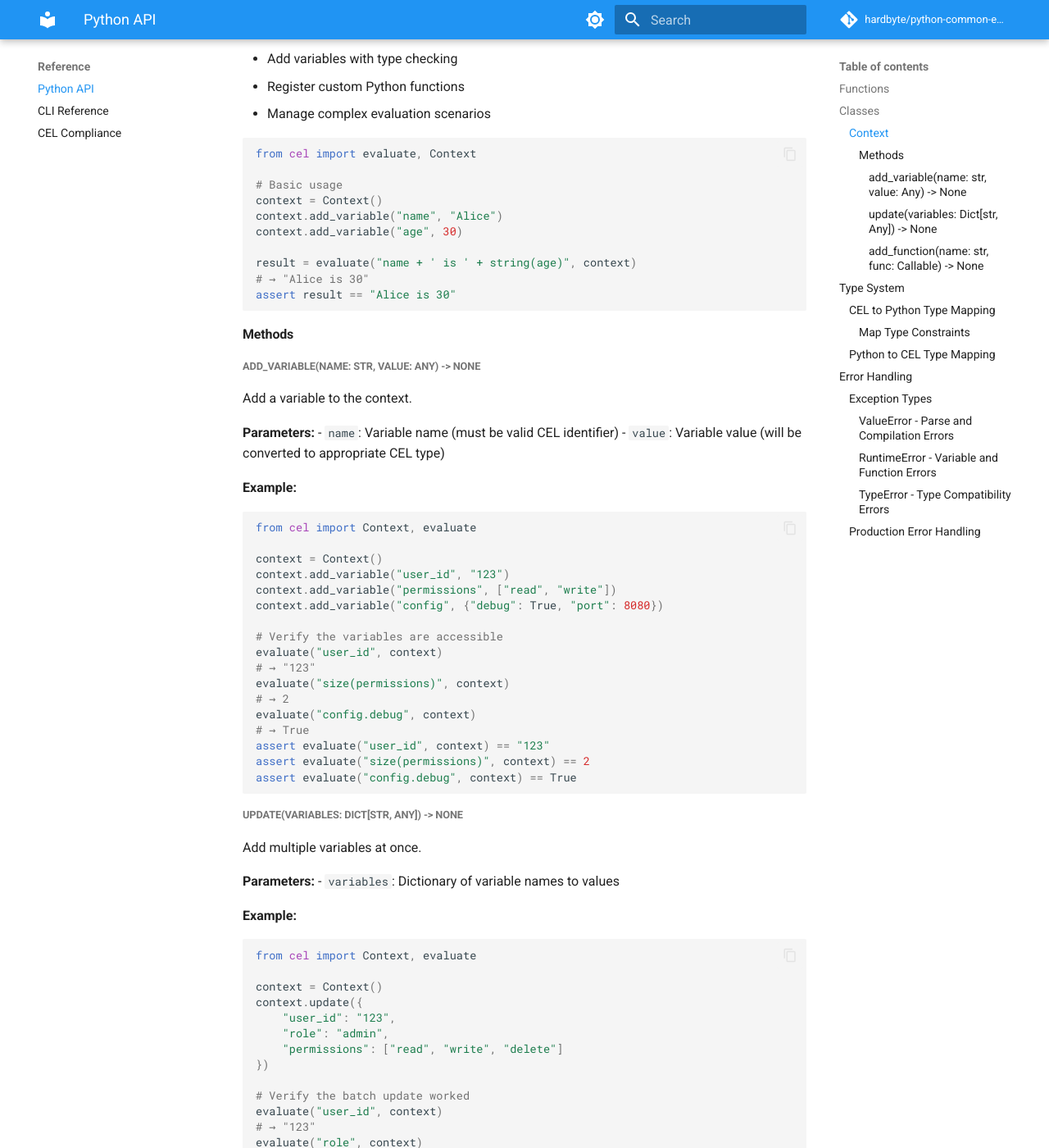
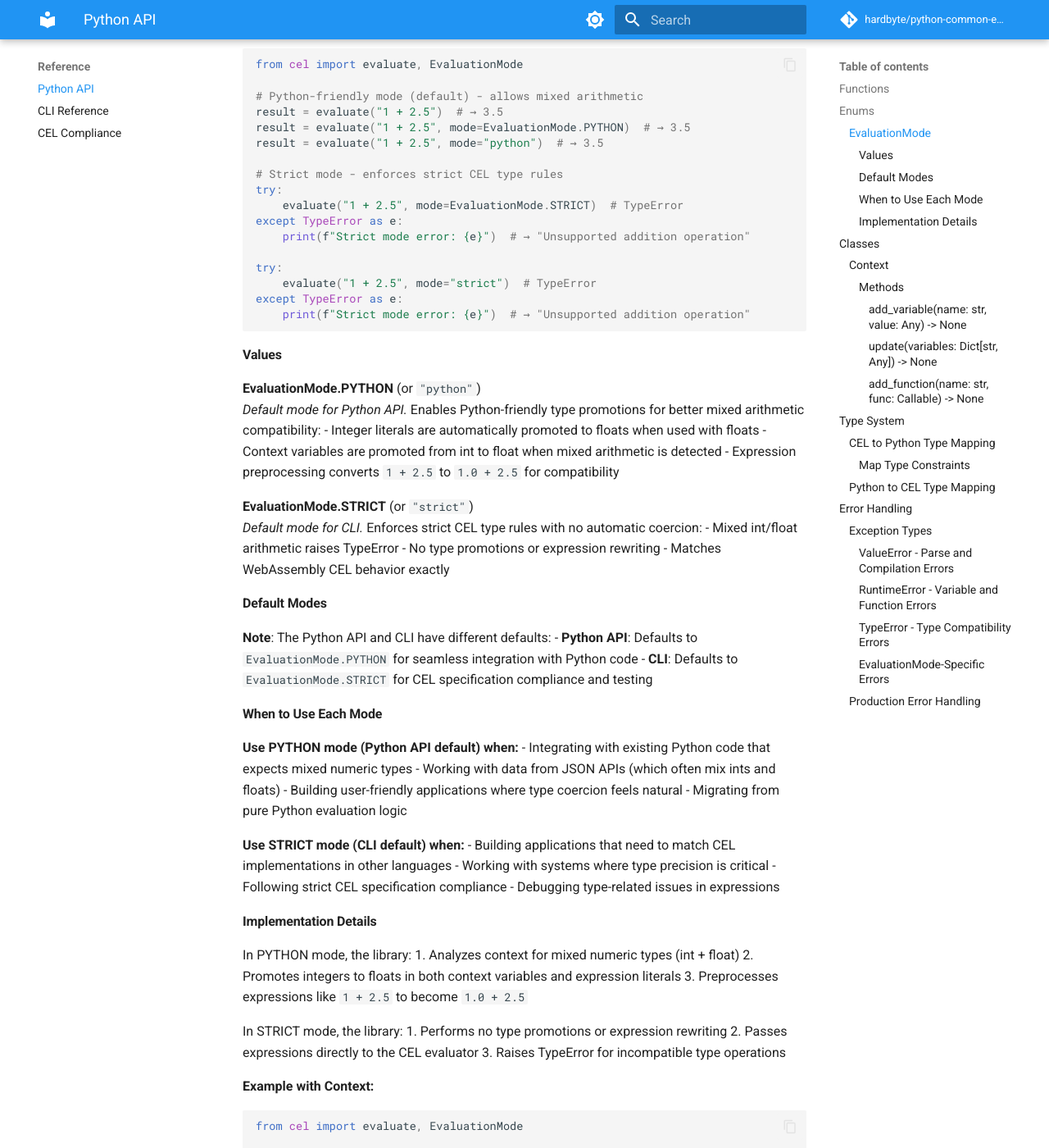
Before and after one commit to hardbyte/python-common-expression-language, an MkDocs documentation site: the page built from docs/reference/python-api.md, in a window 1280 px wide and 1400 px high, scrolled down 671 px. Shown: the whole window at 82% size. Built offline with MkDocs 1.6.1 and Material for MkDocs 9.7.7, drawn with Linux system fonts in a browser that asks for light colours; comment, search, counter and statistics services are not loaded; some of the changed text lies outside the part shown.

Commit message:
Feat/strict mode (#13)
* Add type stubs for CEL Rust extension module
* Add EvaluationMode for evaluation
* Test evaluation mode

````diff
--- a/docs/reference/python-api.md
+++ b/docs/reference/python-api.md
@@ -5,6 +5,97 @@ Complete autogenerated reference for the Python CEL library.
 ## Functions
 
 ::: cel.evaluate
+
+## Enums
+
+### EvaluationMode
+
+**Controls how CEL expressions handle type compatibility.**
+
+The EvaluationMode enum allows you to choose between Python-friendly type coercion (default) and strict CEL type enforcement:
+
+```python
+from cel import evaluate, EvaluationMode
+
+# Python-friendly mode (default) - allows mixed arithmetic
+result = evaluate("1 + 2.5")  # → 3.5
+result = evaluate("1 + 2.5", mode=EvaluationMode.PYTHON)  # → 3.5
+result = evaluate("1 + 2.5", mode="python")  # → 3.5
+
+# Strict mode - enforces strict CEL type rules
+try:
+    evaluate("1 + 2.5", mode=EvaluationMode.STRICT)  # TypeError
+except TypeError as e:
+    print(f"Strict mode error: {e}")  # → "Unsupported addition operation"
+
+try:
+    evaluate("1 + 2.5", mode="strict")  # TypeError
+except TypeError as e:
+    print(f"Strict mode error: {e}")  # → "Unsupported addition operation"
+```
+
+#### Values
+
+**EvaluationMode.PYTHON** (or `"python"`)
+*Default mode for Python API.* Enables Python-friendly type promotions for better mixed arithmetic compatibility:
+- Integer literals are automatically promoted to floats when used with floats
+- Context variables are promoted from int to float when mixed arithmetic is detected
+- Expression preprocessing converts `1 + 2.5` to `1.0 + 2.5` for compatibility
+
+**EvaluationMode.STRICT** (or `"strict"`)
+*Default mode for CLI.* Enforces strict CEL type rules with no automatic coercion:
+- Mixed int/float arithmetic raises TypeError
+- No type promotions or expression rewriting
+- Matches WebAssembly CEL behavior exactly
+
+#### Default Modes
+
+**Note**: The Python API and CLI have different defaults:
+- **Python API**: Defaults to `EvaluationMode.PYTHON` for seamless integration with Python code
+- **CLI**: Defaults to `EvaluationMode.STRICT` for CEL specification compliance and testing
+
+#### When to Use Each Mode
+
+**Use PYTHON mode (Python API default) when:**
+- Integrating with existing Python code that expects mixed numeric types
+- Working with data from JSON APIs (which often mix ints and floats)
+- Building user-friendly applications where type coercion feels natural
+- Migrating from pure Python evaluation logic
+
+**Use STRICT mode (CLI default) when:**
+- Building applications that need to match CEL implementations in other languages
+- Working with systems where type precision is critical
+- Following strict CEL specification compliance
+- Debugging type-related issues in expressions
+
+#### Implementation Details
+
+In PYTHON mode, the library:
+1. Analyzes context for mixed numeric types (int + float)
+2. Promotes integers to floats in both context variables and expression literals
+3. Preprocesses expressions like `1 + 2.5` to become `1.0 + 2.5`
+
+In STRICT mode, the library:
+1. Performs no type promotions or expression rewriting
+2. Passes expressions directly to the CEL evaluator
+3. Raises TypeError for incompatible type operations
+
+**Example with Context:**
+
+```python
+from cel import evaluate, EvaluationMode
+
+context = {"x": 1, "y": 2.5}  # Mixed int/float in context
+
+# Python mode handles mixed types gracefully
+result = evaluate("x + y", context, mode=EvaluationMode.PYTHON)  # → 3.5
+
+# Strict mode rejects mixed types
+try:
+    evaluate("x + y", context, mode=EvaluationMode.STRICT)  # TypeError
+except TypeError as e:
+    print("Mixed types not allowed in strict mode")
+```
 
 ## Classes
 
@@ -292,12 +383,45 @@ except TypeError as e:
     assert "Unsupported multiplication operation" in str(e)
 ```
 
+#### EvaluationMode-Specific Errors
+
+**Strict mode can produce additional TypeError exceptions:**
+
+```python
+from cel import evaluate, EvaluationMode
+
+# Mixed numeric types in strict mode
+try:
+    evaluate("1 + 2.5", mode=EvaluationMode.STRICT)
+except TypeError as e:
+    assert "Unsupported addition operation" in str(e)
+    print(f"Strict mode type error: {e}")
+
+# Mixed types from context in strict mode
+context = {"int_val": 10, "float_val": 2.5}
+try:
+    evaluate("int_val * float_val", context, mode=EvaluationMode.STRICT)
+except TypeError as e:
+    assert "Unsupported multiplication operation" in str(e)
+    print(f"Context type mixing error: {e}")
+```
+
+**Invalid mode strings raise TypeError:**
+
+```python
+try:
+    evaluate("1 + 2", mode="invalid_mode")
+except TypeError as e:
+    assert "Invalid EvaluationMode" in str(e)
+    print(f"Invalid mode error: {e}")
+```
+
 ### Production Error Handling
 
 For comprehensive error handling patterns, safety guidelines, and production best practices, see the **[Error Handling How-To Guide](../how-to-guides/error-handling.md)** which covers:
 
 - Safe handling of malformed expressions and untrusted input
-- Safe evaluation wrappers
+- Safe evaluation wrappers with EvaluationMode considerations
 - Context validation patterns
 - Defensive expression techniques
 - Logging and monitoring
````
Also changed, not shown: CHANGELOG.md (+8 -0 lines), docs/contributing.md (+12 -0 lines), docs/index.md (+6 -0 lines), docs/reference/cli-reference.md (+21 -0 lines), 8 other files.
